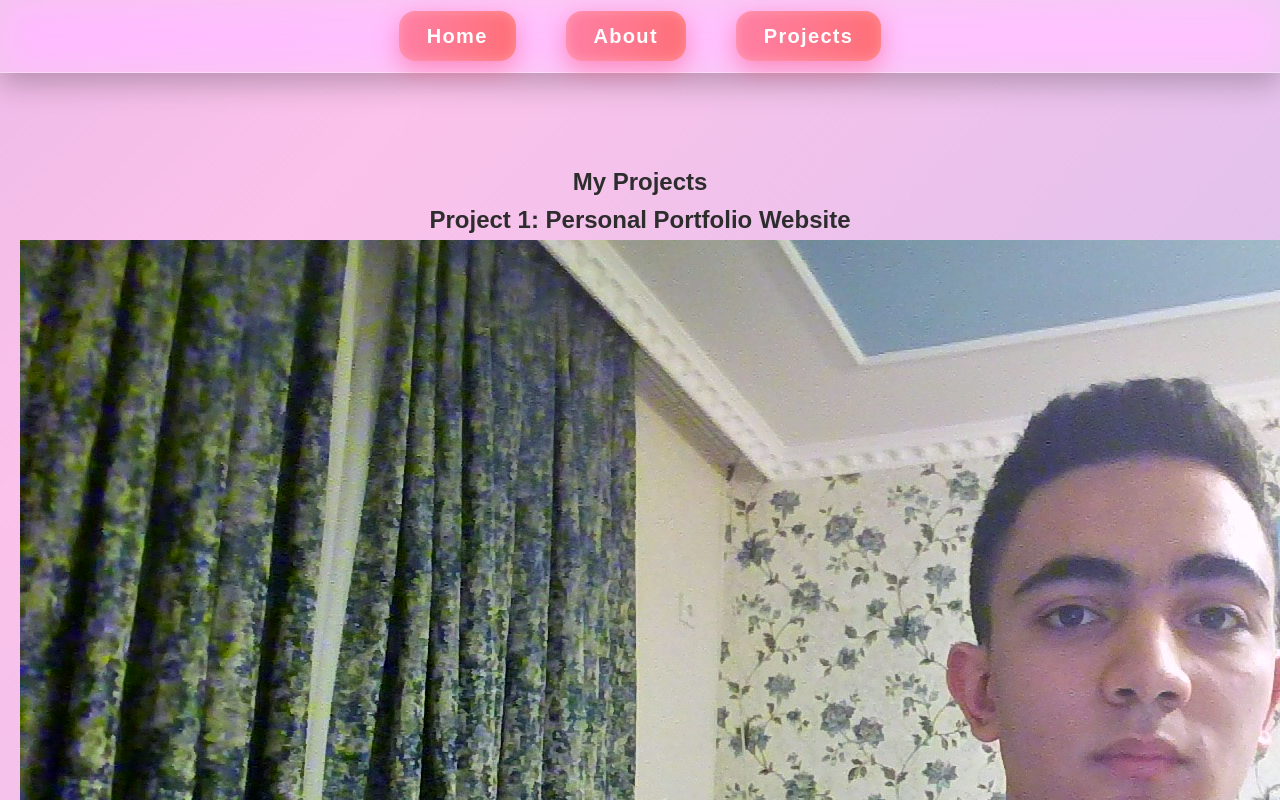
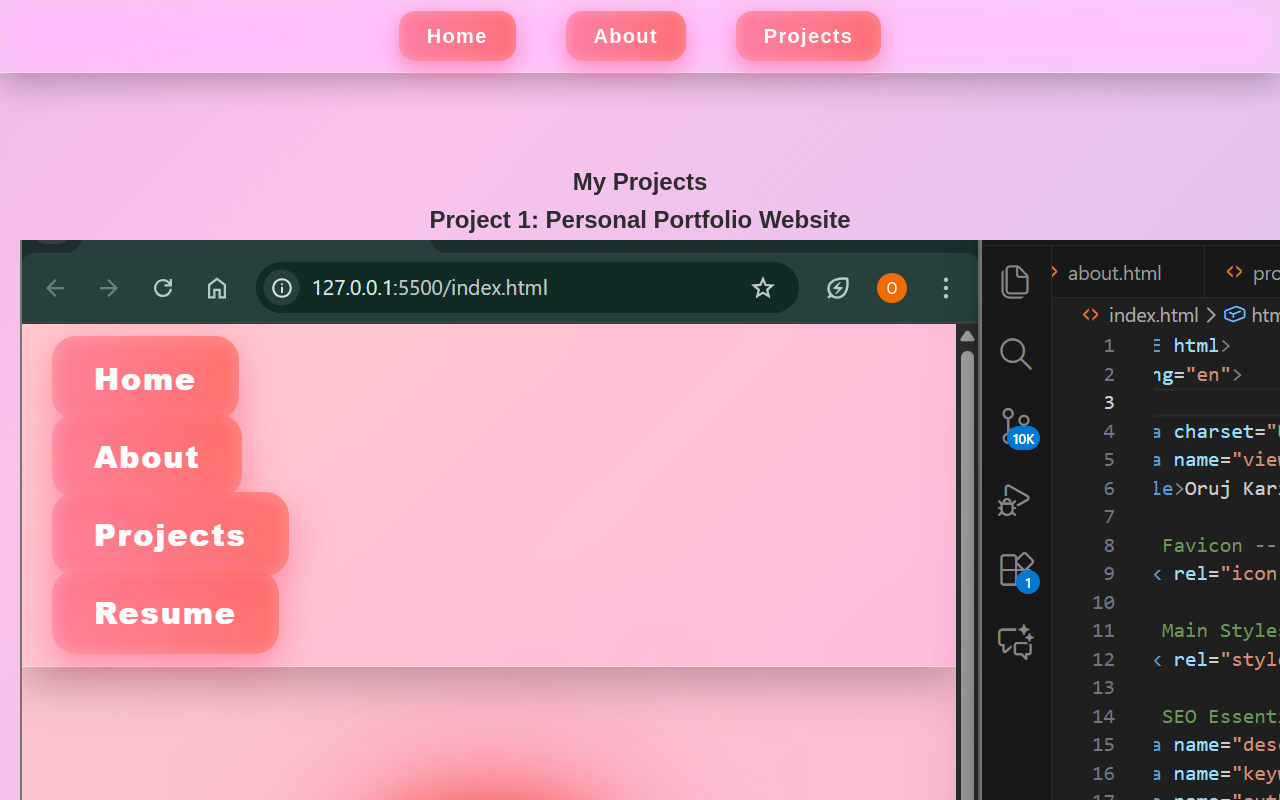
Before and after one commit to oruckerimova76-oss/site-, a plain HTML site: page projects.html in a window 1280 px wide. Shown: the top 800 px of the page. Drawn offline with Linux system fonts and the light colour scheme.

Commit message:
Fix project screenshot and complete project details
Updated project screenshot and added missing description.

```diff
--- a/projects.html
+++ b/projects.html
@@ -31,7 +31,7 @@
 
             <div class="project">
                 <h2>Project 1: Personal Portfolio Website</h2>
-                <img src="WIN_20251205_20_44_35_Pro.jpg" alt="Project 1 Screenshot">
+                <img src="Screenshot 2025-12-16 002715.png" alt="Project 1 Screenshot">
                 <p>
                     Description: This project is a personal portfolio website built using HTML, CSS, and a responsive layout.
                     It includes multiple pages such as Home, About, and Projects. I designed and developed the entire structure,
```
